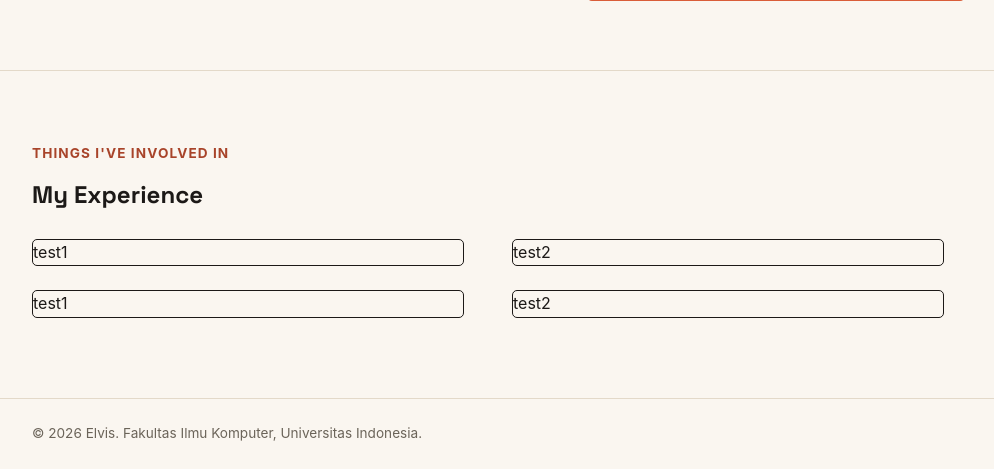
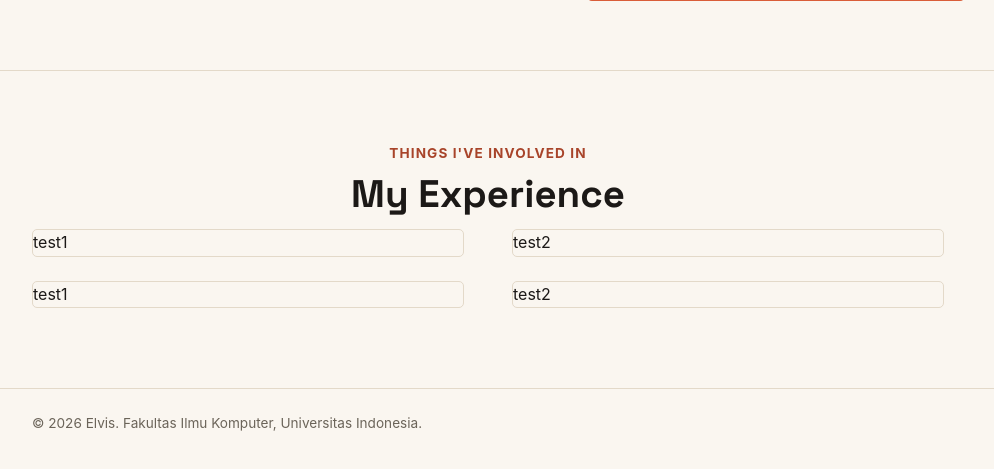
Before and after one commit to vis-fishy/myportofolio, a Django app: page / in a window 1280 px wide. Shown: the part 535-1004 px from the top of the page, without its empty margins (152-1146 px from the left). After the commit the page ends 966 px from the top, so only its background shows below. Run offline with Django 5.2, Linux system fonts and the light colour scheme.

Commit message:
feat: hover attb given to experience card; fix: text alignment for punchline is centered

```diff
--- a/static/css/style.css
+++ b/static/css/style.css
@@ -179,21 +179,43 @@ h1, h2, .brand {
 
 .experience-grid {
     display: grid;
-    gap: 1.5rem 3rem;
+    gap: 1rem 3rem;
+    grid-template-columns: 1fr 3fr 1fr;
+    grid-template-areas:
+        "left center right"
+        "card card card";
 }
 
 .experience-punchline{
+    text-align: center;
+    grid-area: center;
+}
+
+.experience-punchline h2{
+    font-size: clamp(2rem, 3vw, 3rem);
+    line-height: 0.95;
 }
 
 .experience-cards {
+    grid-area: card;
     display: grid;
     grid-template-columns: 1fr 1fr;
     gap: 1.5rem 3rem;
 }
 
 .experience-card {
-    border: 1px solid var(--ink);
+    border: 1px solid var(--line);
     border-radius: 5px;
+    transition:
+        background-color 0.3s ease,
+        color 0.3s ease,
+        transform 0.3s ease;
+}
+
+.experience-card:hover{
+    background-color: var(--accent-dark);
+    color: white;
+    transform: translateY(-2px) translateX(-2px);
 }
 
 .site-footer {
--- a/templates/index.html
+++ b/templates/index.html
@@ -82,7 +82,7 @@
     </main>
 
     <footer class="site-footer">
-        <div class="container experience-grid">
+        <div class="container">
             <p>&copy; 2026 Elvis. Fakultas Ilmu Komputer, Universitas Indonesia.</p>
         </div>
     </footer>
```
